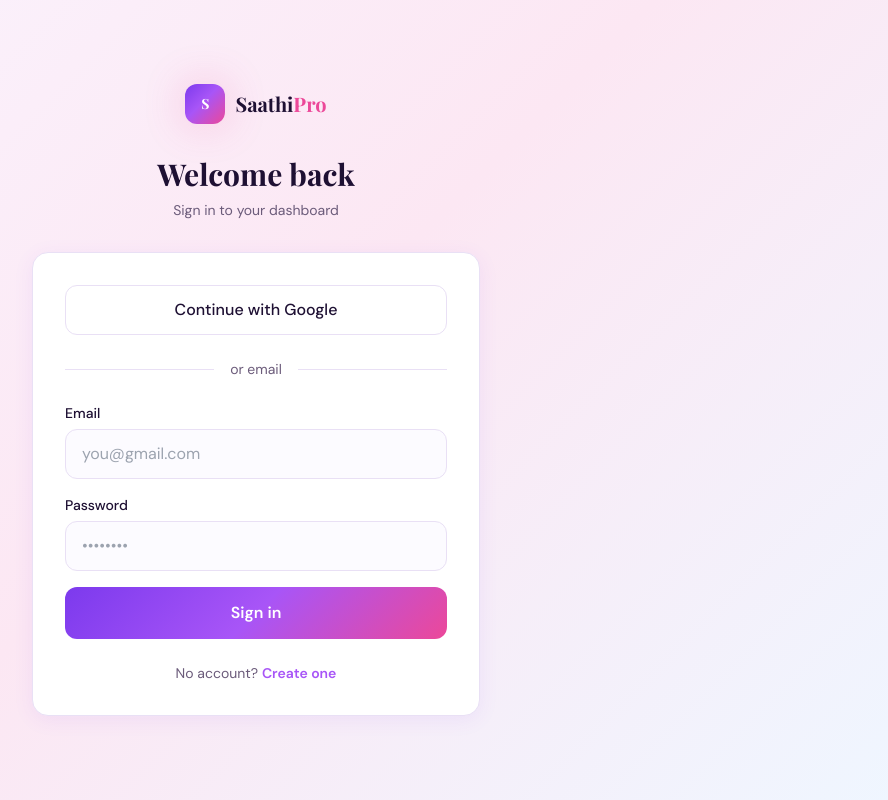
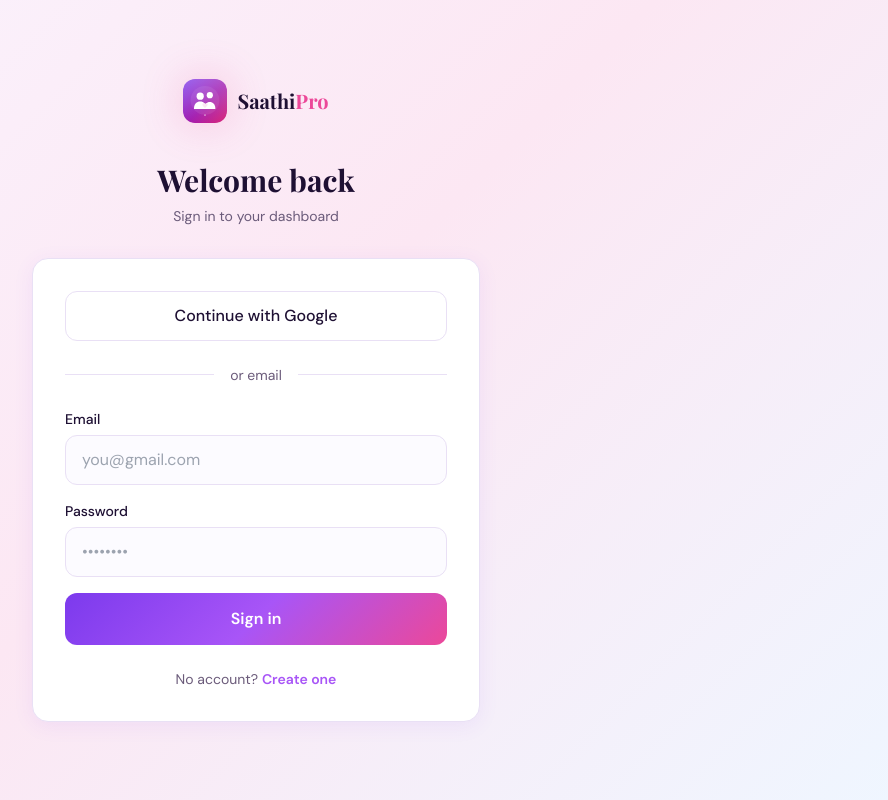
Before and after one commit to ima665931-spec/saathipro, a Next.js app: page /login in a window 1280 px wide. Shown: the whole page, without its empty margins (384-1272 px from the left). Built offline with nearby package versions, Linux system fonts and the light colour scheme.

Commit message:
Login: BrandLogo instead of letter S

```diff
--- a/src/app/(auth)/login/page.tsx
+++ b/src/app/(auth)/login/page.tsx
@@ -4,6 +4,7 @@ import { Suspense, useState, useEffect } from "react";
 import { signIn } from "next-auth/react";
 import { useRouter, useSearchParams } from "next/navigation";
 import Link from "next/link";
+import BrandLogo from "@/components/BrandLogo";
 
 function LoginForm() {
   const router = useRouter();
@@ -129,9 +130,7 @@ export default function LoginPage() {
       <div className="w-full max-w-md">
         <div className="text-center mb-8">
           <Link href="/" className="inline-flex items-center gap-2.5">
-            <div className="w-10 h-10 rounded-xl bg-brand-gradient flex items-center justify-center text-white font-display font-bold text-sm shadow-glow">
-              S
-            </div>
+            <BrandLogo size="lg" />
             <span className="font-display text-xl font-bold text-ink">
               Saathi<span className="text-pink">Pro</span>
             </span>
```
